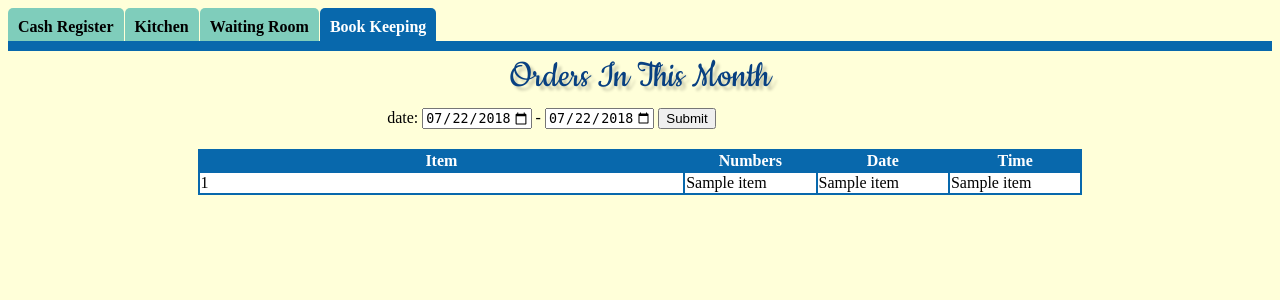
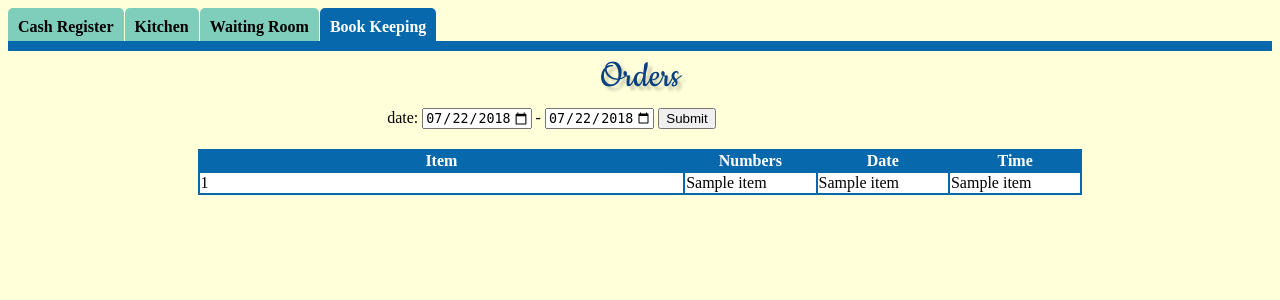
Before and after one commit to siavooshpayandehazad/RestaurantApp, a Flask app: template template/bookkeeping.html in a window 1280 px wide. Shown: the top 300 px of the page. Run offline with Flask 2, Linux system fonts and the light colour scheme; the template is opened without the code that fills it: most values are stand-ins (such as "Sample title", 1, 10 or a date in 2020).

Commit message:
typo fix

```diff
--- a/template/bookkeeping.html
+++ b/template/bookkeeping.html
@@ -50,7 +50,7 @@
     </div>
 
     <div>
-      <h3 style="text-align:center">Orders In This Month</h3>
+      <h3 style="text-align:center">Orders</h3>
 
       <divs style="width:100%;">
         <label style="margin-left:30%;"> date:</label>
```
